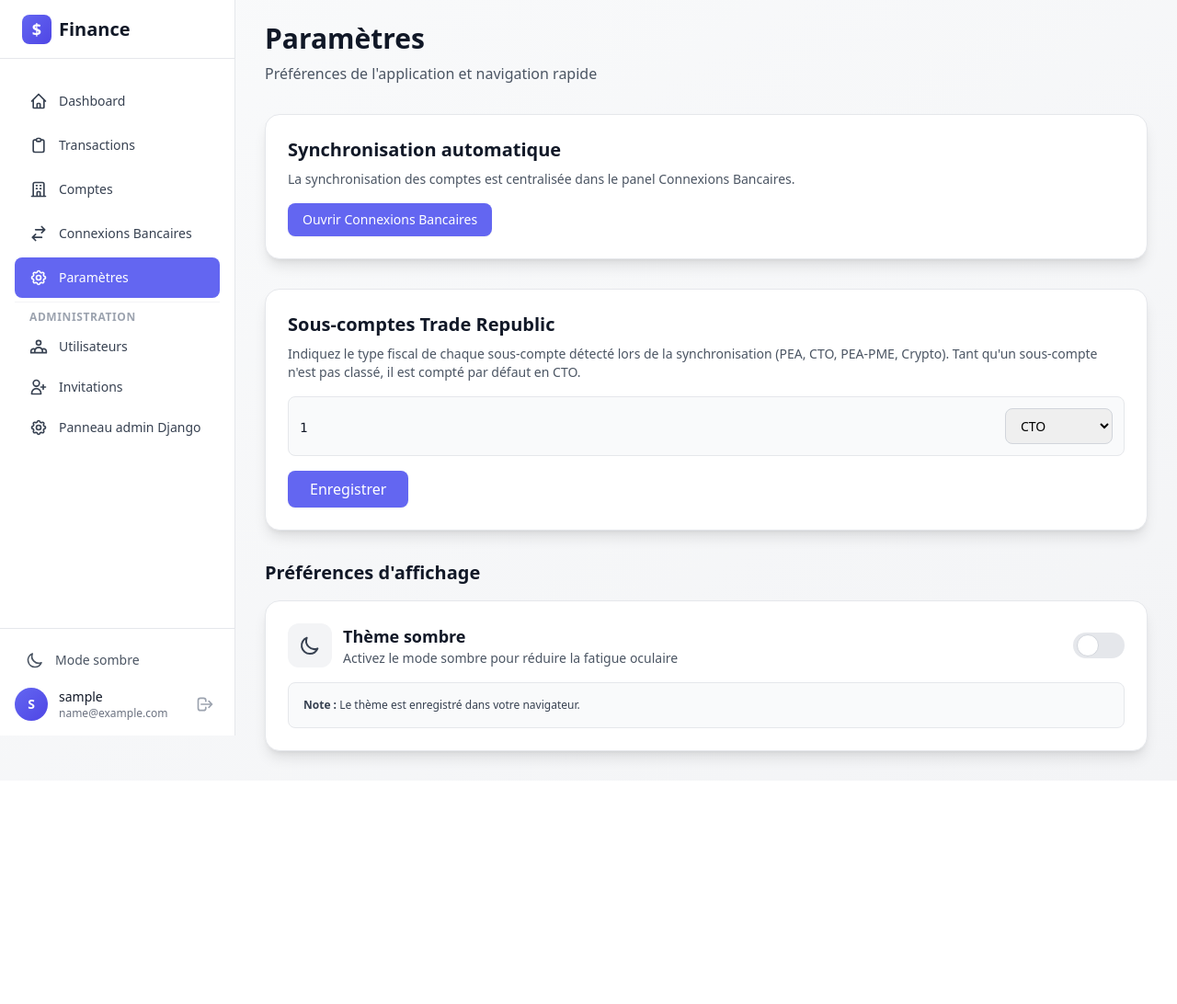
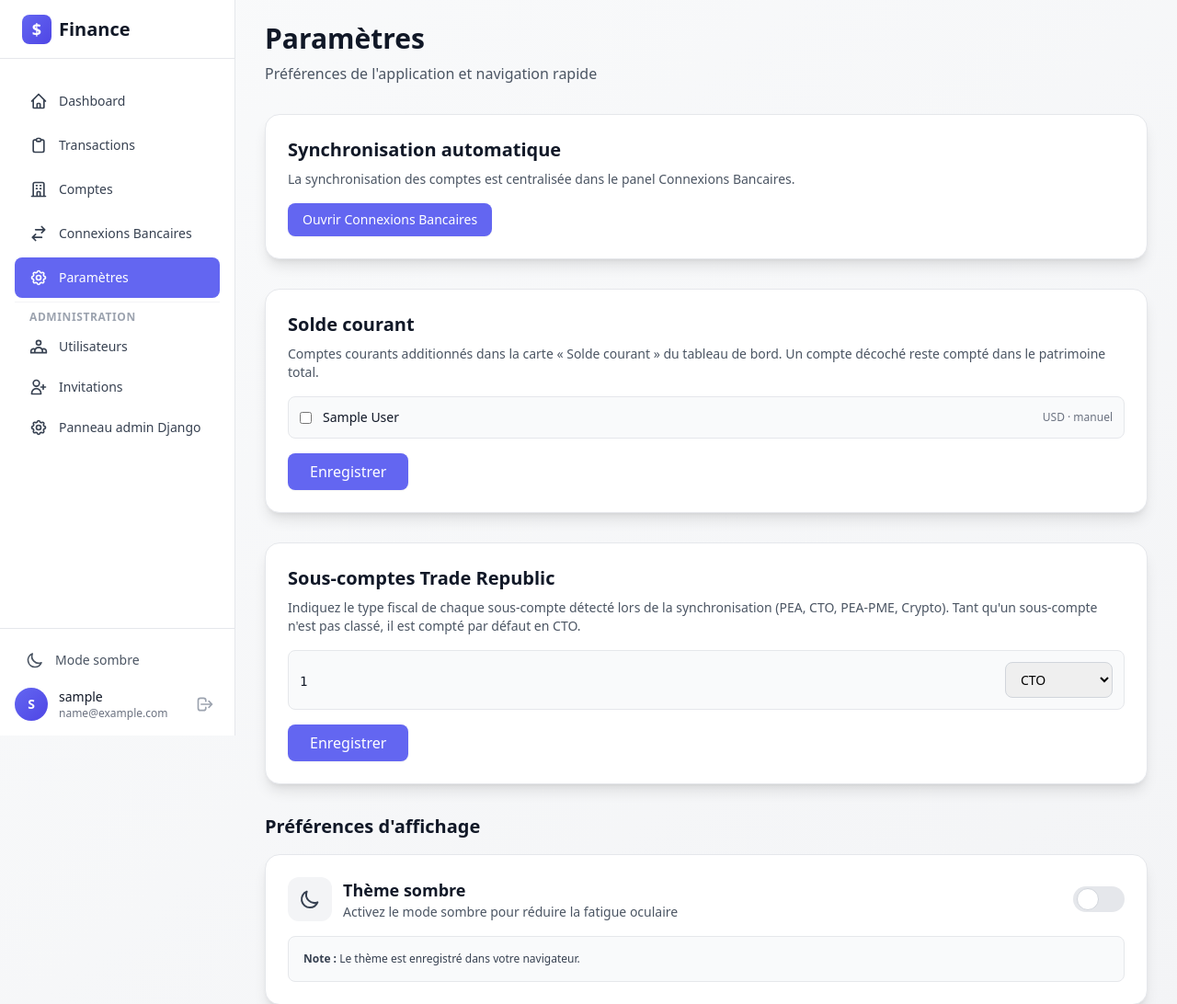
Before and after one commit to Valdragon4/Dashboard, a Django app: page /settings/ in a window 1280 px wide. Shown: the top 1092 px of the page at 92% size. Before the commit the page ends 837 px from the top, so only its background shows below. Run offline with Django 4.2, Linux system fonts and the light colour scheme; a user stored in the database is signed in; tables that the repository leaves empty hold one stand-in row (values such as "Sample post"); parts of the project's set-up code (start-up, migrations or seed data) failed here and were passed over; some libraries are stand-ins or nearby versions.

Commit message:
feat(finance): choisir dans Paramètres les comptes du « Solde courant »
Avec Revolut (perso, pro, GBP), Hello Bank et BoursoBank, tous les comptes
courants s'additionnaient. Nouveau champ Account.include_in_current_balance
(vrai par défaut) et section « Solde courant » dans Paramètres. Un compte
décoché reste compté dans le patrimoine total.

Co-Authored-By: Claude Opus 5.5 <noreply@anthropic.com>
Claude-Session: https://claude.ai/code/session_01DrGCbygLbEqCnzQY8cc7pT

```diff
--- a/backend/finance/models.py
+++ b/backend/finance/models.py
@@ -38,6 +38,11 @@ class Account(models.Model):
     initial_balance = models.DecimalField(max_digits=16, decimal_places=2, default=0, help_text="Solde initial avant toutes les transactions importées")
     balance_snapshot_date = models.DateField(null=True, blank=True, help_text="Date du snapshot du solde initial")
     include_in_dashboard = models.BooleanField(default=True, help_text="Inclure ce compte dans les statistiques du dashboard")
+    include_in_current_balance = models.BooleanField(
+        default=True,
+        help_text="Compter ce compte courant dans la carte « Solde courant » (Paramètres). "
+        "Il reste compté dans le patrimoine total.",
+    )
     # Extension pour synchronisation automatique
     bank_connection = models.ForeignKey(
         "BankConnection",
--- a/backend/finance/templates/finance/settings.html
+++ b/backend/finance/templates/finance/settings.html
@@ -22,6 +22,38 @@
       Ouvrir Connexions Bancaires
     </a>
   </div>
+
+  {% if checking_accounts %}
+  <div class="bg-white dark:bg-gray-800 rounded-2xl shadow-lg border border-gray-200 dark:border-gray-700 p-6 mb-8">
+    <h2 class="text-xl font-bold text-gray-900 dark:text-white mb-2">Solde courant</h2>
+    <p class="text-sm text-gray-600 dark:text-gray-400 mb-4">
+      Comptes courants additionnés dans la carte « Solde courant » du tableau de bord.
+      Un compte décoché reste compté dans le patrimoine total.
+    </p>
+    <form method="post">
+      {% csrf_token %}
+      <input type="hidden" name="form" value="current_balance">
+      <div class="space-y-2">
+        {% for account in checking_accounts %}
+        <label class="flex items-center justify-between gap-4 p-3 bg-gray-50 dark:bg-gray-700/50 rounded-lg border border-gray-200 dark:border-gray-600 cursor-pointer">
+          <span class="flex items-center gap-3 min-w-0">
+            <input type="checkbox" name="current_balance_accounts" value="{{ account.id }}"
+                   {% if account.include_in_current_balance %}checked{% endif %}
+                   class="rounded border-gray-300 text-primary focus:ring-primary">
+            <span class="text-sm font-medium text-gray-900 dark:text-white truncate">{{ account.name }}</span>
+          </span>
+          <span class="text-xs text-gray-500 dark:text-gray-400 flex-shrink-0">
+            {% if account.currency != 'EUR' %}{{ account.currency }} · {% endif %}{% if not account.include_in_dashboard %}masqué du tableau de bord{% elif account.bank_connection_id %}synchronisé{% else %}manuel{% endif %}
+          </span>
+        </label>
+        {% endfor %}
+      </div>
+      <button type="submit" class="mt-4 px-6 py-2 bg-primary text-white rounded-lg font-medium hover:bg-primary-dark transition-colors shadow-sm">
+        Enregistrer
+      </button>
+    </form>
+  </div>
+  {% endif %}
 
   {% if tr_subaccounts %}
   <div class="bg-white rounded-2xl shadow-lg border border-gray-200 p-6 mb-8">
--- a/backend/finance/views.py
+++ b/backend/finance/views.py
@@ -327,7 +327,8 @@ def dashboard(request: HttpRequest) -> HttpResponse:
         type=Account.AccountType.CHECKING,
         include_in_dashboard=True,
     )
-    checking_balance = 0
+    checking_balance = 0  # comptes choisis dans Paramètres (carte « Solde courant »)
+    checking_balance_all = 0  # tous les comptes courants affichés (patrimoine)
     checking_balance_at_start = 0
     checking_accounts_list = []
 
@@ -341,6 +342,9 @@ def dashboard(request: HttpRequest) -> HttpResponse:
         # Solde courant: toujours prendre la transaction la plus récente (jusqu'à maintenant),
         # indépendamment de la période affichée.
         account_balance = _balance_as_of(account, current_balance_cutoff)
+        checking_balance_all += account_balance
+        if not account.include_in_current_balance:
+            continue
         checking_balance += account_balance
 
         checking_accounts_list.append({
@@ -523,7 +527,7 @@ def dashboard(request: HttpRequest) -> HttpResponse:
     period_balance = checking_balance - checking_balance_at_start
 
     # Patrimoine total = solde courant + épargne + valorisation des investissements
-    total_wealth = checking_balance + savings_balance + current_valuation
+    total_wealth = checking_balance_all + savings_balance + current_valuation
 
     # Calculer history_start en soustrayant 5 mois depuis la date de début
     history_start_date = start_date - relativedelta(months=5)
@@ -1041,6 +1045,20 @@ def accounts(request: HttpRequest) -> HttpResponse:
 
 @login_required
 def settings_view(request: HttpRequest) -> HttpResponse:
+    checking_accounts = Account.objects.filter(
+        owner=request.user, type=Account.AccountType.CHECKING
+    ).order_by("name")
+
+    if request.method == "POST" and request.POST.get("form") == "current_balance":
+        selected = {int(x) for x in request.POST.getlist("current_balance_accounts") if x.isdigit()}
+        for account in checking_accounts:
+            wanted = account.id in selected
+            if account.include_in_current_balance != wanted:
+                account.include_in_current_balance = wanted
+                account.save(update_fields=["include_in_current_balance"])
+        messages.success(request, "Comptes du solde courant mis à jour.")
+        return redirect("settings")
+
     if request.method == "POST":
         valid_types = {value for value, _ in TradeRepublicPortfolioSnapshot.PortfolioType.choices}
         mappings = TradeRepublicSubAccountMapping.objects.filter(owner=request.user)
@@ -1059,6 +1077,7 @@ def settings_view(request: HttpRequest) -> HttpResponse:
         {
             "tr_subaccounts": tr_subaccounts,
             "tr_portfolio_types": TradeRepublicPortfolioSnapshot.PortfolioType.choices,
+            "checking_accounts": checking_accounts,
         },
     )
 
```
Also changed, not shown: backend/finance/tests/test_current_balance_setting.py (added, +50 -0 lines), backend/finance/migrations/0020_account_include_in_current_balance.py (added).
